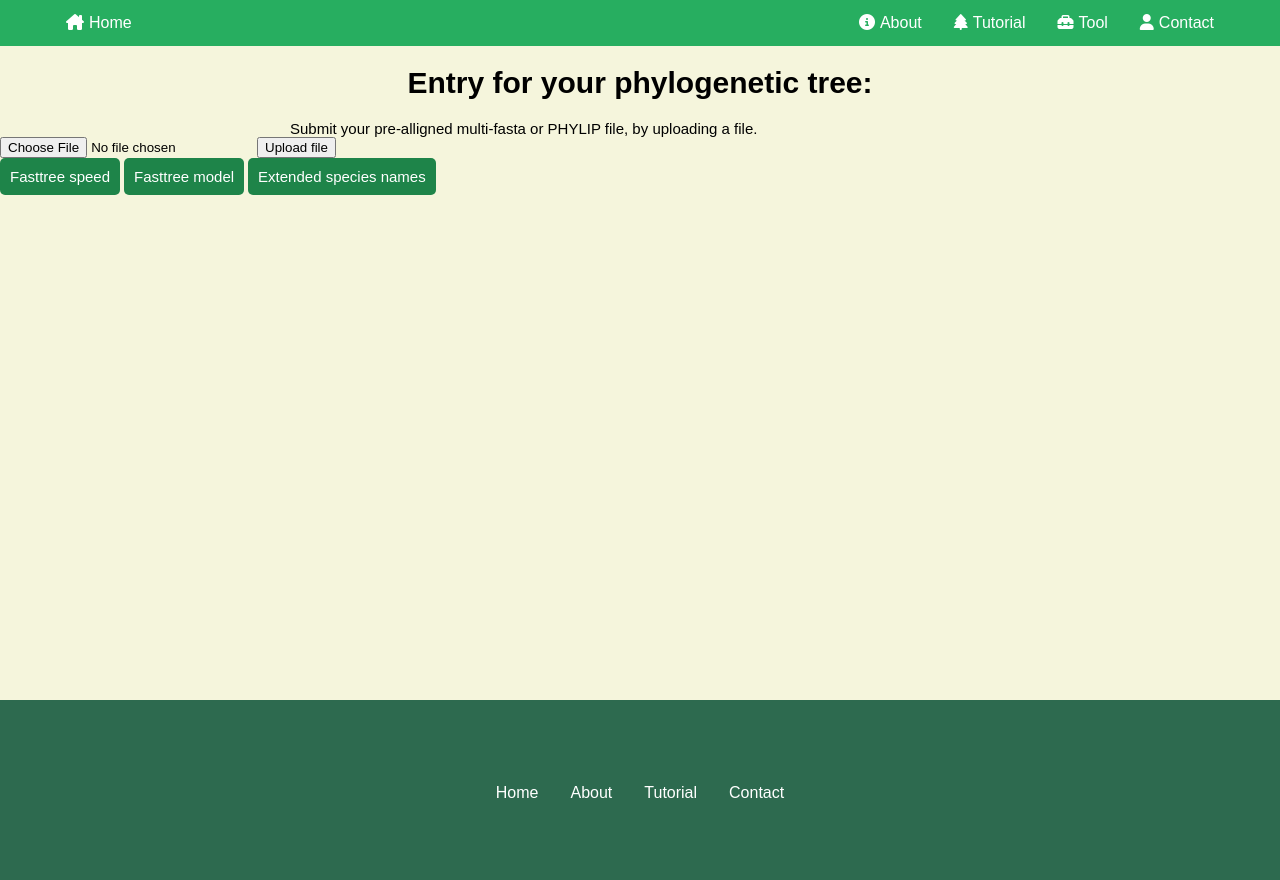
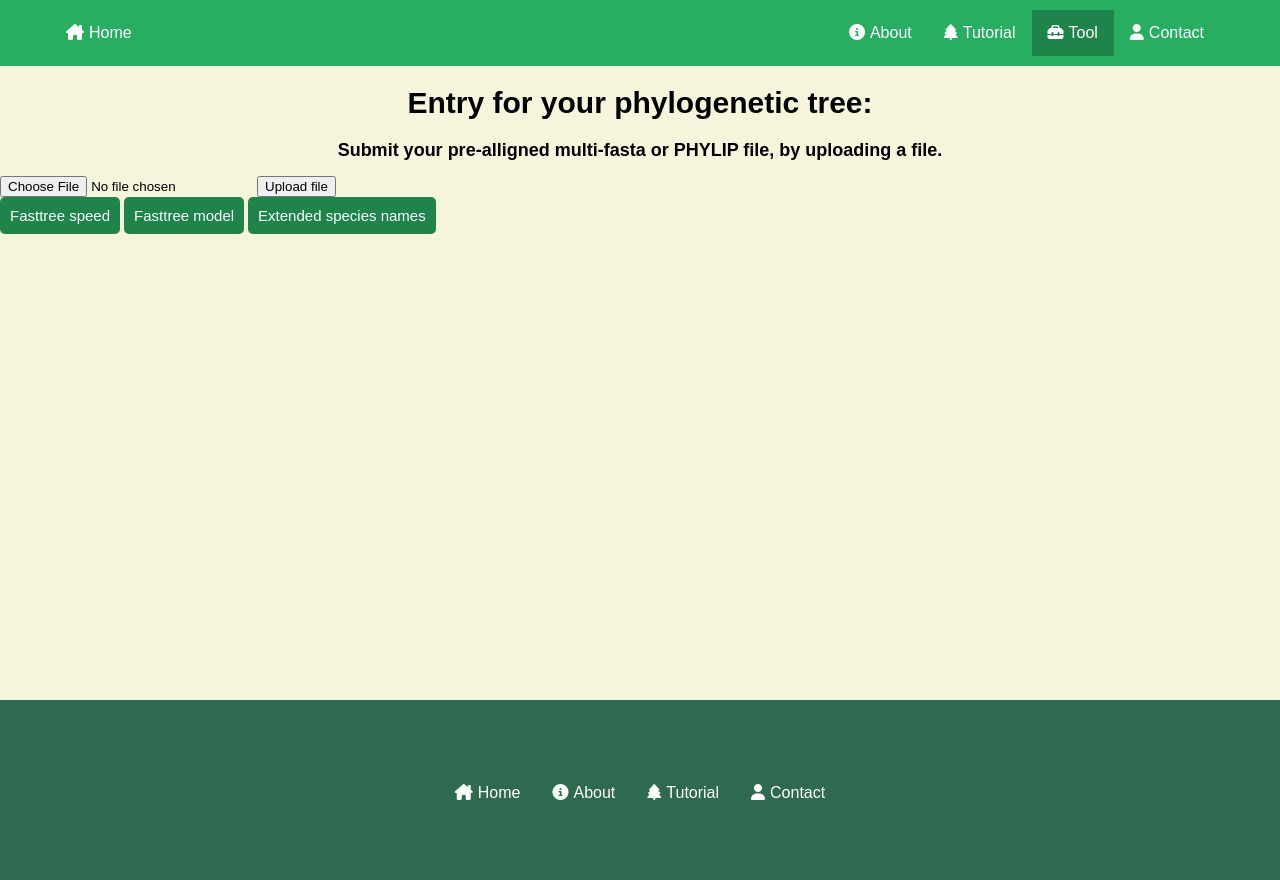
Before and after one commit to Efran08/fylogenetische-boom, a Flask app: page /tool in a window 1280 px wide. Run offline with Flask 3, Linux system fonts and the light colour scheme.

Commit message:
alle aanpassingen op html files

```diff
--- a/templates/base.html
+++ b/templates/base.html
@@ -13,12 +13,14 @@
     </head>
     <body>
         <ul class="menubar">
-            <li class="left"><a href="{{ url_for('home_pagina') }}"><i class="fa-solid fa-house-chimney"></i>Home</a></li>
+            <li class="left"><a href="{{ url_for('home_pagina') }}" class="{% if request.endpoint == 'home_pagina' %}active{% endif %}"><i class="fa-solid fa-house-chimney"></i>Home</a></li>
             <div class="right">
-                <li class="right"><a href="{{ url_for('dynamische_about_pagina') }}"><i class="fa-solid fa-circle-info"></i>About</a></li>
-                <li class="right"><a href="{{ url_for('tutorial_pagina') }}"><i class="fa-solid fa-tree"></i>Tutorial</a></li>
-                <li class="right"><a href="{{ url_for('tool_gebruiken') }}"><i class="fa-solid fa-toolbox"></i>Tool</a></li>
-                <li class="right"><a href="{{ url_for('contact_pagina') }}"><i class="fa-solid fa-user"></i>Contact</a></li>
+                <ul>
+                <li class="right"><a href="{{ url_for('dynamische_about_pagina') }}" class="{% if request.endpoint == 'dynamische_about_pagina' %}active{% endif %}"><i class="fa-solid fa-circle-info"></i>About</a></li>
+                <li class="right"><a href="{{ url_for('tutorial_pagina') }}" class="{% if request.endpoint == 'tutorial_pagina' %}active{% endif %}"><i class="fa-solid fa-tree"></i>Tutorial</a></li>
+                <li class="right"><a href="{{ url_for('tool_gebruiken') }}" class="{% if request.endpoint == 'tool_gebruiken' %}active{% endif %}"><i class="fa-solid fa-toolbox"></i>Tool</a></li>
+                <li class="right"><a href="{{ url_for('contact_pagina') }}" class="{% if request.endpoint == 'contact_pagina' %}active{% endif %}"><i class="fa-solid fa-user"></i>Contact</a></li>
+                </ul>
             </div>
         </ul>
         <div class="content">
--- a/templates/tool_gebruiken_page.html
+++ b/templates/tool_gebruiken_page.html
@@ -6,9 +6,9 @@
     <h1>
         Entry for your phylogenetic tree:
     </h1>
-    <p>
+    <h2>
         Submit your pre-alligned multi-fasta or PHYLIP file, by uploading a file.
-    </p>
+    </h2>
     <form class="file_upload" method="post" enctype="multipart/form-data">
         <input type="file" name="file" required>
         <button type="submit">Upload file</button>
@@ -46,10 +46,10 @@
             <div class="footer-container">
                 <div class="footer-column">
                     <ul>
-                        <li><a href="{{ url_for('home_pagina') }}">Home</a></li>
-                        <li><a href="{{ url_for('dynamische_about_pagina') }}">About</a></li>
-                        <li><a href="{{ url_for('tutorial_pagina') }}">Tutorial</a></li>
-                        <li><a href="{{ url_for('contact_pagina') }}">Contact</a></li>
+                        <li><a href="{{ url_for('home_pagina') }}"><i class="fa-solid fa-house-chimney"></i>Home</a></li>
+                        <li><a href="{{ url_for('dynamische_about_pagina') }}"><i class="fa-solid fa-circle-info"></i>About</a></li>
+                        <li><a href="{{ url_for('tutorial_pagina') }}"><i class="fa-solid fa-tree"></i>Tutorial</a></li>
+                        <li><a href="{{ url_for('contact_pagina') }}"><i class="fa-solid fa-user"></i>Contact</a></li>
                     </ul>
                 </div>
             </div>
```
Also changed, not shown: templates/About_page.html (+4 -4 lines), templates/contact_page.html (+6 -6 lines), templates/contact_us_output.html (+5 -2 lines), templates/home_page.html (+4 -4 lines), templates/tutorial_page.html (+4 -4 lines).
